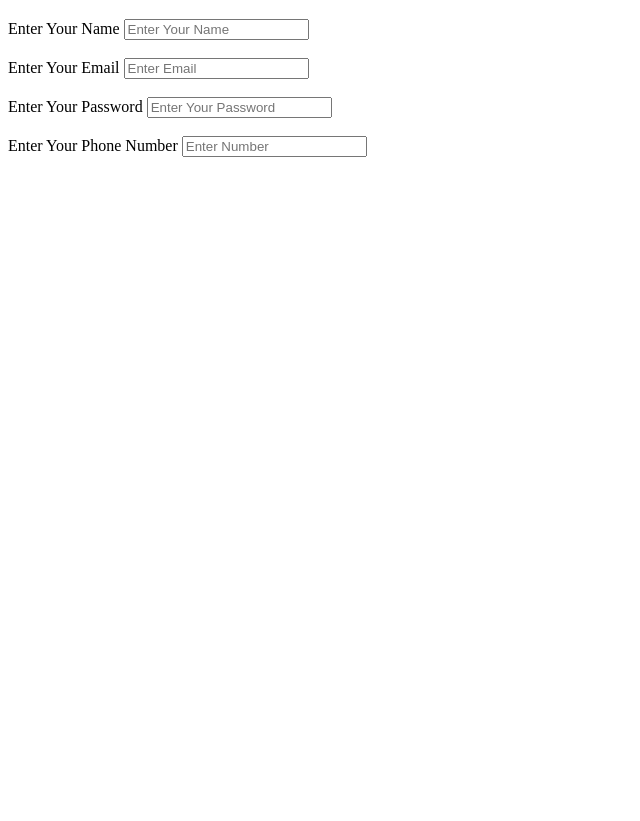
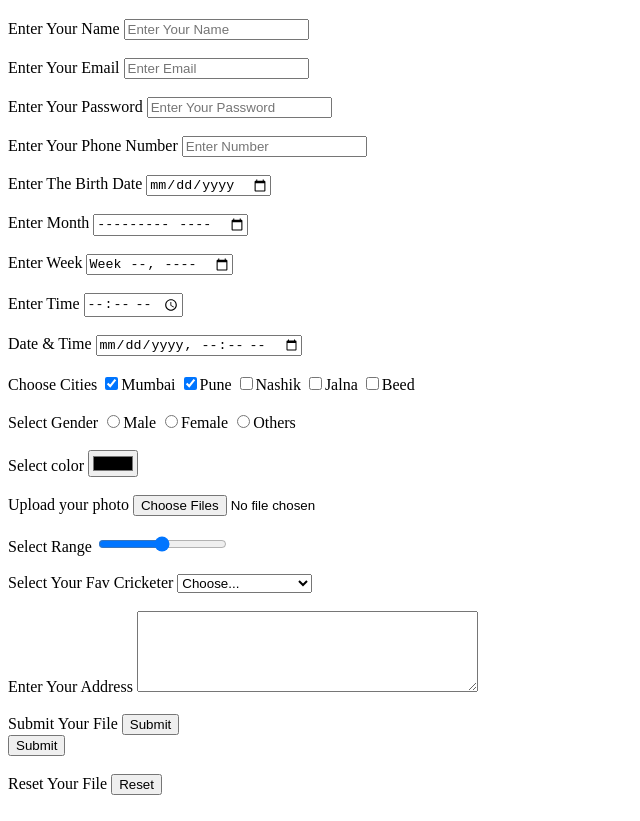
Before and after one commit to krushnapanchal0226/Learning_HTML, a plain HTML site: page input_types.html in a window 1280 px wide. Shown: the part 61-882 px from the top of the page, without its empty margins (0-640 px from the left). Before the commit the page ends 800 px from the top, so only its background shows below. Drawn offline with Linux system fonts and the light colour scheme.

Commit message:
Input types And Anchor and Semantic

```diff
--- a/input_types.html
+++ b/input_types.html
@@ -15,7 +15,61 @@
         <label>Enter Your Password</label>
         <input type="password" placeholder="Enter Your Password"/><br><br>
         <label>Enter Your Phone Number</label>
-        <input type="number" placeholder="Enter Number"/>
+        <input type="number" placeholder="Enter Number"/><br><br>
+
+        <label>Enter The Birth Date</label>
+        <input type="date"/><br><br>
+        <label>Enter Month</label>
+        <input type="month"/><br><br>
+        <label>Enter Week</label>
+        <input type="week"/><br><br>
+        <label>Enter Time</label>
+        <input type="time"/><br><br>
+        <label>Date & Time</label>
+        <input type="datetime-local"/><br><br>
+
+        <label>Choose Cities</label>
+        <input type="checkbox" checked>Mumbai
+        <input type="checkbox"checked>Pune
+        <input type="checkbox">Nashik
+        <input type="checkbox">Jalna
+        <input type="checkbox">Beed<br><br>
+
+        <label>Select Gender</label>
+        <input type="radio" name="gender">Male
+        <input type="radio" name="gender">Female
+        <input type="radio" name="gender">Others<br><br>
+
+        <label>Select color</label>
+        <input type="color"><br><br>
+
+        <label>Upload your photo</label>
+        <input type="file" multiple><br><br>
+
+        <label>Select Range</label>
+        <input type="range"><br><br>
+
+        <label>Select Your Fav Cricketer</label>
+        <select>
+            <option>Choose...</option>
+            <option>Virat Kohli</option>
+            <option>Rohit Sharma</option>
+            <option>Jasprit Bhumrah</option>
+            <option>Hardik Pandya</option>
+            <option>Suryakumar Yadav</option>
+        </select><br><br>
+
+        <label>Enter Your Address</label>
+        <textarea rows="5" cols="40"></textarea><br><br>
+
+        <label>Submit Your File</label>
+        <input type="submit" value="Submit"><br>
+        <input type="button" value="Submit"><br><br>
+
+        <label>Reset Your File</label>
+        <input type="reset" value="Reset"><br><br>
+
+
     </form>
 </body>
 </html>
```
Also changed, not shown: about.html (added, +22 -0 lines), contact.html (added, +22 -0 lines), index.html (+13 -0 lines), product.html (added, +22 -0 lines), services.html (added, +22 -0 lines).
